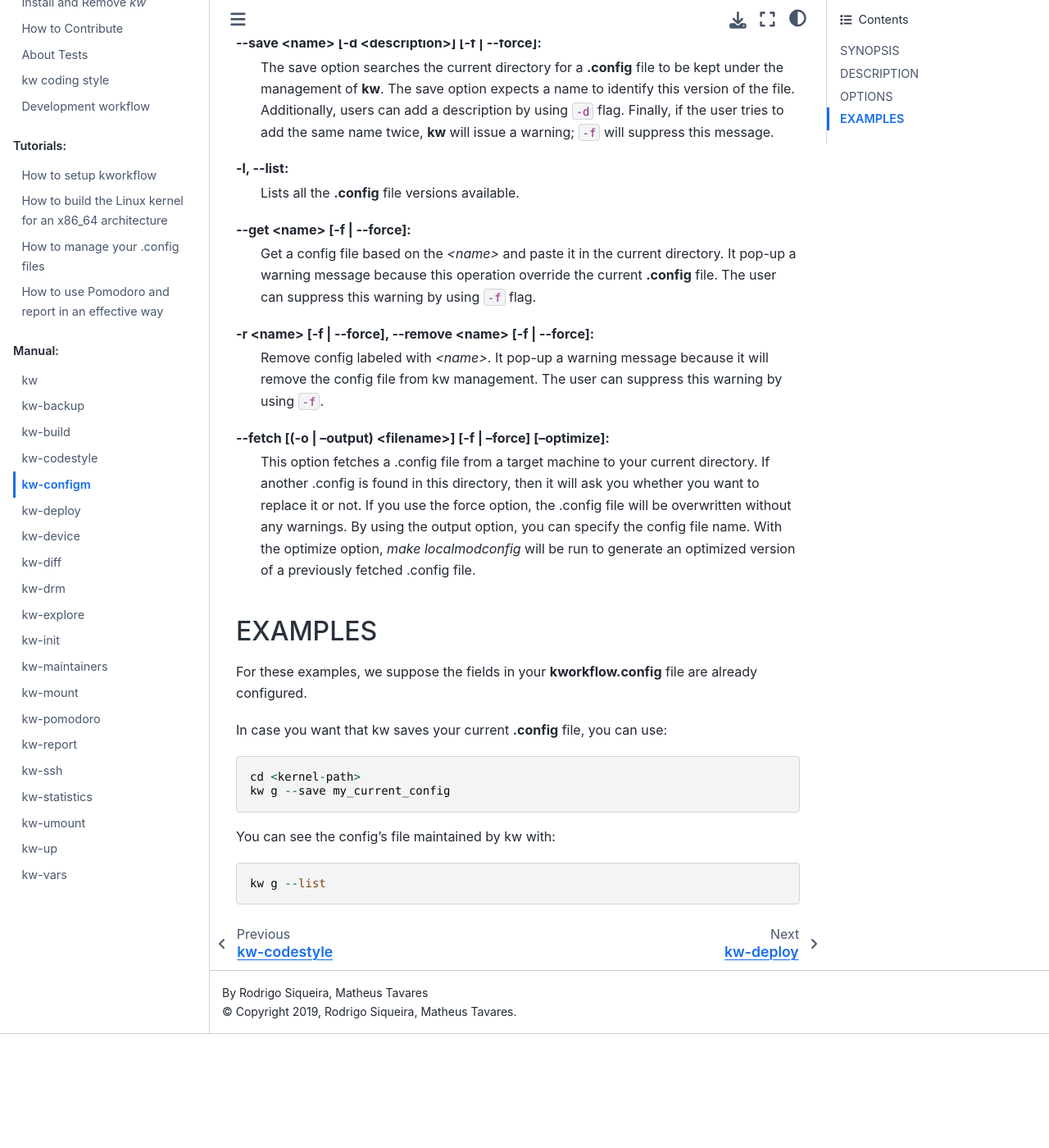
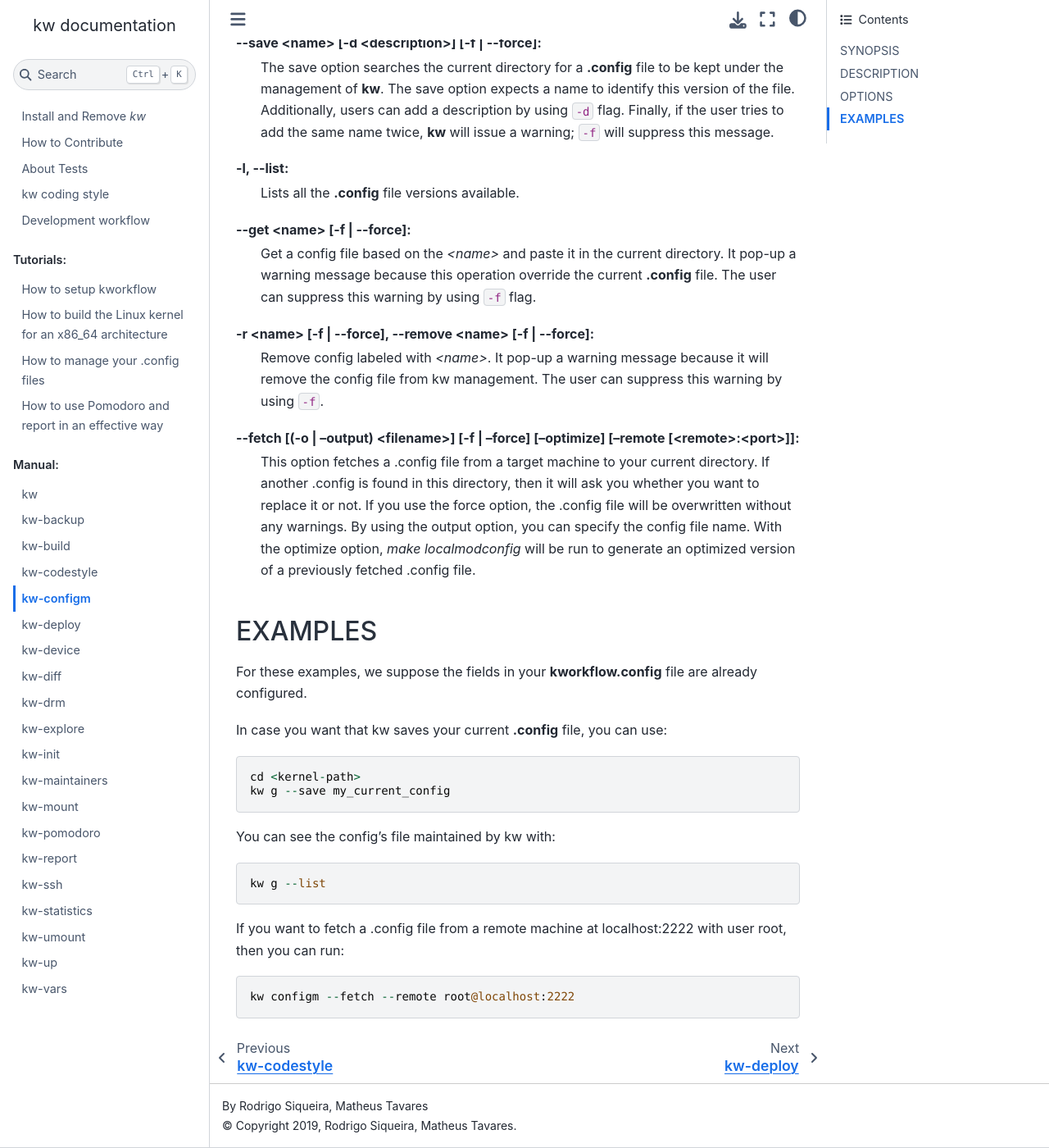
Before and after one commit to kworkflow/kworkflow, a Sphinx documentation site: the page built from documentation/man/features/configm.rst, in a window 1280 px wide and 1400 px high, scrolled down 530 px. Shown: the whole window at 82% size. Built offline with Sphinx 7.4.7 and the Sphinx Book theme 1.1.4, drawn with Linux system fonts in a browser that asks for light colours; before the commit the page ends 1791 px from its top, so only the background shows below that.

Commit message:
src: config_manager: add --remote option
Signed-off-by: Magali Lemes <magalilemes00@gmail.com>
Signed-off-by: Rodrigo Siqueira <rodrigosiqueiramelo@gmail.com>

```diff
--- a/documentation/man/features/configm.rst
+++ b/documentation/man/features/configm.rst
@@ -39,7 +39,7 @@
   will remove the config file from kw management. The user can suppress this
   warning by using ``-f``.
 
-\--fetch [(-o | --output) <filename>] [-f | --force] [--optimize]:
+\--fetch [(-o | --output) <filename>] [-f | --force] [--optimize] [--remote [<remote>:<port>]]:
   This option fetches a .config file from a target machine to your current
   directory. If another .config is found in this directory, then it will ask you
   whether you want to replace it or not. If you use the force option, the
@@ -62,3 +62,8 @@
 You can see the config's file maintained by kw with::
 
   kw g --list
+
+If you want to fetch a .config file from a remote machine at localhost:2222 with
+user root, then you can run::
+
+  kw configm --fetch --remote root@localhost:2222
```
Also changed, not shown: 3 other files.
